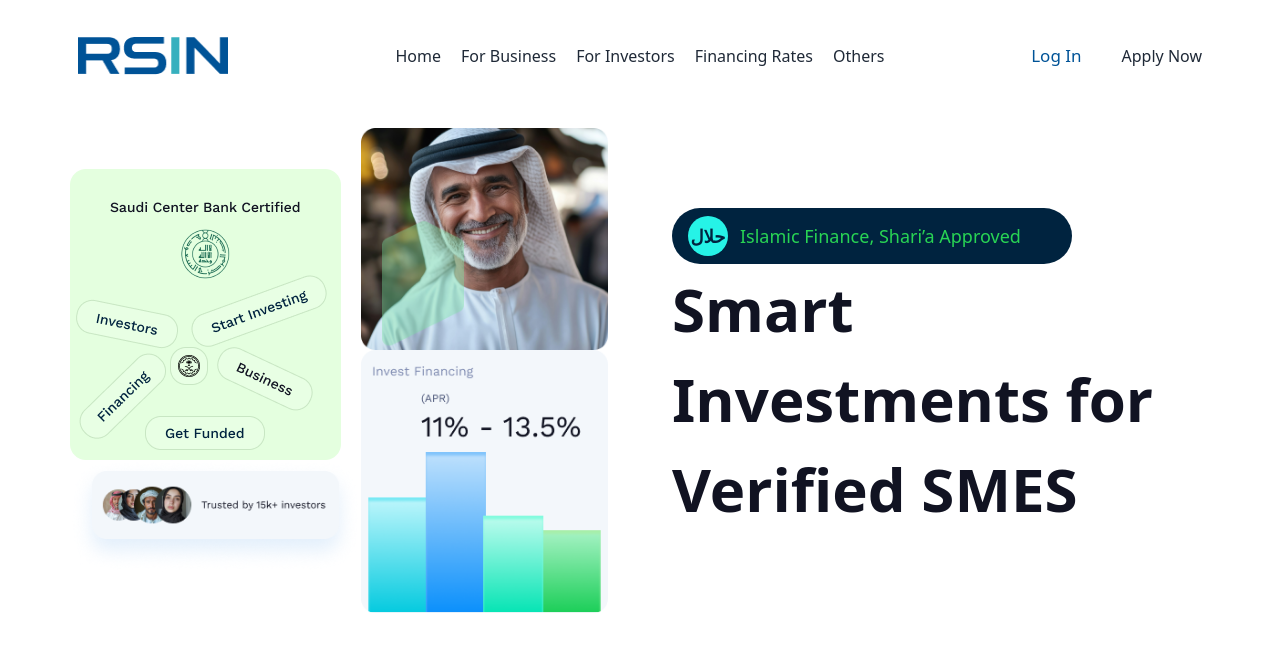
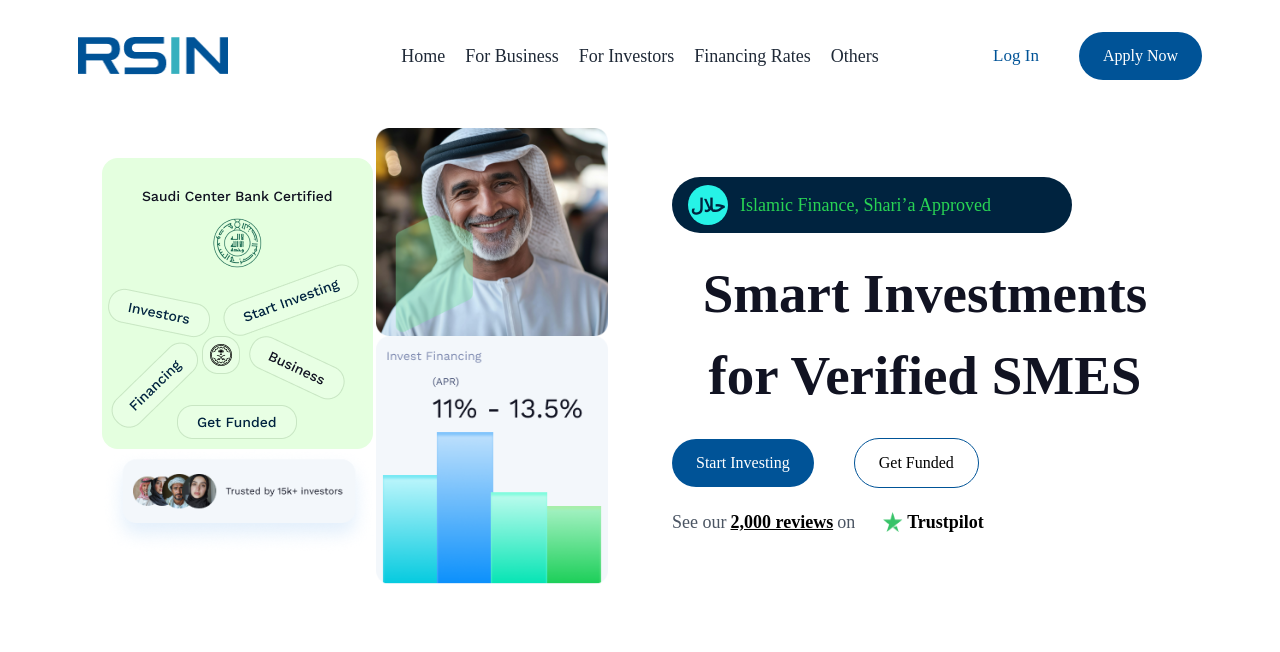
Before and after one commit to Mehebul02/Islamic-Finance, a Next.js app: page / in a window 1280 px wide. Shown: the top 652 px of the page. Built offline with nearby package versions, Linux system fonts and the light colour scheme.

Commit message:
resposive solved the banner section

```diff
--- a/src/assets/images/index.js
+++ b/src/assets/images/index.js
@@ -5,6 +5,7 @@
 import bannerMen from './banner/bannerMen.png'
 import invertor from './banner/invertor.png'
 import chart from './banner/cheart.png'
+import shape from './Shape.png'
 
 
-export {logo,banking,bannerMen,invertor,chart}
+export {logo,banking,bannerMen,invertor,chart,shape}
--- a/src/components/header/Header.jsx
+++ b/src/components/header/Header.jsx
@@ -46,7 +46,7 @@
         </div>
         <div className="navbar-center hidden lg:flex">
           <ul className="menu menu-horizontal px-1">
-            <div className="text-[20px] md:text-[16px]  flex items-center gap-5 font-WorkSanser font-[400px]">
+            <div className="text-[20px] md:text-[18px]  flex items-center gap-5 font-WorkSanser font-[400px]">
               {navigation?.map((item) => (
                 <Link
                   className="hover:text-primaryColor "
--- a/src/components/heroSection/Hero.jsx
+++ b/src/components/heroSection/Hero.jsx
@@ -1,13 +1,15 @@
-import { banking, bannerMen, chart, invertor } from "@/assets/images";
+import { banking, bannerMen, chart, invertor, shape } from "@/assets/images";
+import CustomButton from "@/shared/CustomButton";
+
 import Image from "next/image";
 import React from "react";
 
 const Hero = () => {
   return (
     // main container
-    <div className="flex justify-between items-center gap-16">
+    <div className="flex flex-col lg:flex-row justify-between items-center gap-8 lg:gap-16 px-4 md:px-8 ">
       {/* 1st section  */}
-      <div className="w-[50%] flex justify-between items-center">
+      <div className="md:w-[50%] flex justify-between items-center">
         <div>
           <Image src={banking} alt="banking" />
           <Image src={invertor} alt="invertor" />
@@ -18,9 +20,9 @@
         </div>
       </div>
       {/* 2nd section  */}
-      <div className="w-[50%]">
+      <div className="md:w-[50%] space-y-5 ">
         <div>
-        <div className="w-[400px] flex items-center gap-3 rounded-full bg-[#00233F] px-4 py-2">
+          <div className="md:w-[400px] flex items-center gap-3 rounded-full bg-[#00233F] px-4 py-2">
             <div className="flex h-10 w-10 items-center justify-center rounded-full bg-[#26F3E7]">
               <span className="text-[#00233F] font-semibold text-lg">حلال</span>
             </div>
@@ -29,8 +31,32 @@
             </span>
           </div>
         </div>
-        <h1 className="text-[60px] text-[#111322] font-WorkSanser font-bold">Smart Investments for Verified SMES</h1>
+        <h1 className=" text-[30px] text-center md:text-[55px] text-[#111322] font-WorkSanser font-bold">
+          Smart Investments for Verified SMES
+        </h1>
+        {/* button  */}
+        <div className="flex justify-center md:justify-start items-center gap-6 md:gap-10">
+          <CustomButton text="Start Investing" />
+          {/* <button className="bg-primaryColor text-white rounded-full md:text-[16px] font-WorkSanser font-medium px-2 md:px-6 py-3 md:py-3">sdfsdfsdf</button> */}
 
+          <button className="text-black rounded-full md:text-[16px] font-WorkSanser font-medium px-2 md:px-6 py-3 md:py-3 border border-primaryColor">
+            Get Funded
+          </button>
+        </div>
+
+        <div className="flex justify-center md:justify-start items-center text-gray-600 text-lg gap-6 font-WorkSanser">
+         <div>
+         <span className="mr-1">See our</span>
+          <span className="font-bold underline text-black mr-1">
+            2,000 reviews
+          </span>
+          <span className="mr-1">on</span>
+         </div>
+          <div className="flex items-center">
+          <Image src={shape} alt="Trustpilot Star" className="h-5 w-5" />
+          <span className="font-semibold text-black ml-1">Trustpilot</span>
+          </div>
+        </div>
       </div>
     </div>
   );
--- a/src/shared/CustomButton.jsx
+++ b/src/shared/CustomButton.jsx
@@ -4,9 +4,7 @@
     return (
 
              <div>
-             <button className="bg-primaryColor text-white rounded-full md:text-[16px] font-WorkSanser font-medium px-2 md:px-6 py-3 md:py-3">
-           {text}
-          </button>
+              <button className="bg-primaryColor hover:bg-[#3FB49B] text-white rounded-full md:text-[16px] font-WorkSanser font-medium px-2 md:px-6 py-3 md:py-3">{text}</button>
         </div>
 
     );
--- a/tailwind.config.mjs
+++ b/tailwind.config.mjs
@@ -15,7 +15,7 @@
         secondaryColor:'#174A50'
       },
       fontFamily: {
-        WorkSanser: ['Work Sans", sans-serif'],
+        WorkSanser: ['Work Sans'],
       },
     },
   },
```
Also changed, not shown: src/assets/images/Shape.png (added). Lines whose indentation alone changed are shown as unchanged.
